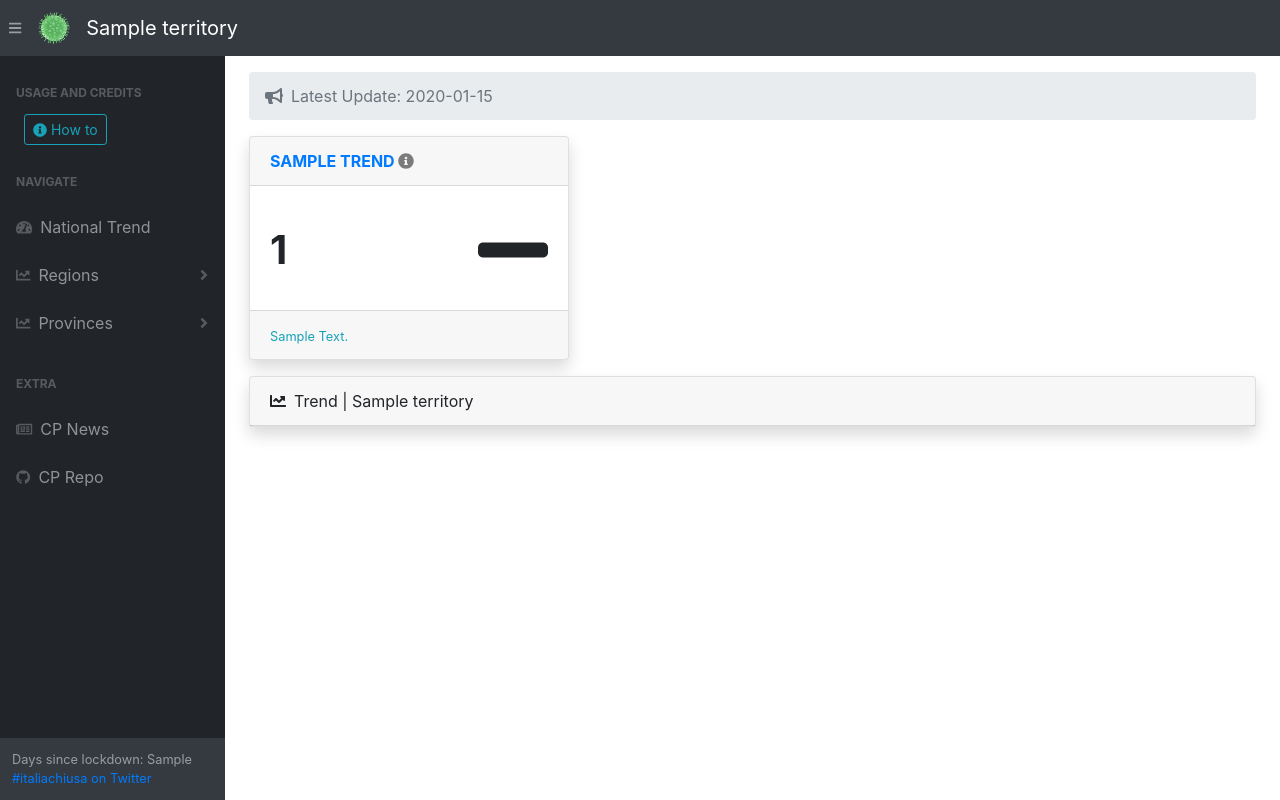
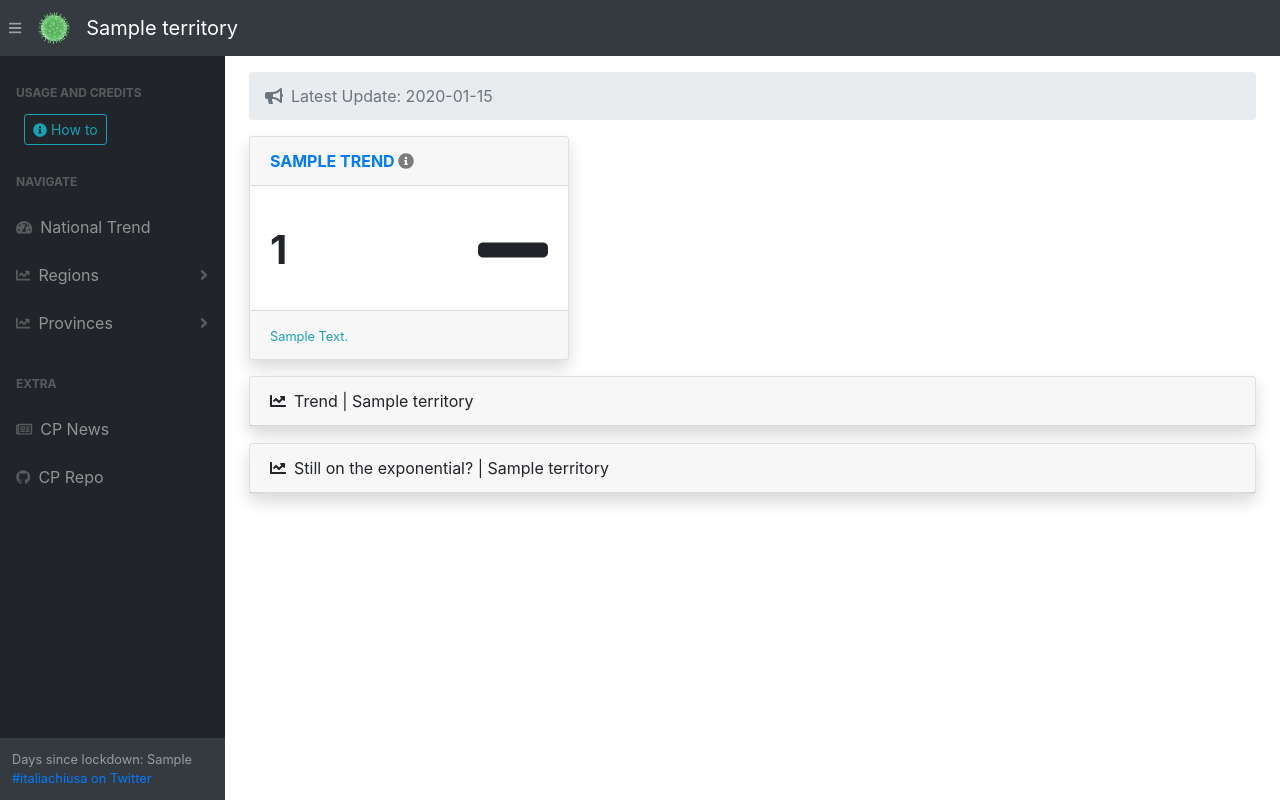
Before and after one commit to fabriziomiano/covidashit, a Flask app: template covidashit/templates/index.html in a window 1280 px wide. Run offline with Flask 2, Linux system fonts and the light colour scheme; the template is opened without the code that fills it: most values are stand-ins (such as "Sample title", 1, 10 or a date in 2020); some libraries are stand-ins or nearby versions.

Commit message:
draft exponential-status plot addition
Signed-off-by: Fabrizio Miano <fabriziomiano@gmail.com>

```diff
--- a/covidashit/dataset.py
+++ b/covidashit/dataset.py
@@ -20,6 +20,7 @@ TOT_SWABS = []
 HEALED = []
 TOT_CASES = []
 TOT_POS_VAR = []
+SCATTER_IACOPO = []
 
 
 def read_cached_data(data_filepath):
@@ -198,6 +199,7 @@ def fill_data(datum, province=False):
         NEW_POS.append(datum["nuovi_positivi"])
         TOT_SWABS.append(datum["tamponi"])
         TOT_POS_VAR.append(datum["variazione_totale_positivi"])
+        SCATTER_IACOPO.append([datum["totale_positivi"], datum["nuovi_positivi"]])
     date_dt = dt.datetime.strptime(datum["data"], PCM_DATE_FMT)
     date_str = date_dt.strftime(CHART_DATE_FMT)
     DATES.append(date_str)
@@ -221,6 +223,7 @@ def init_data():
     HEALED.clear()
     TOT_CASES.clear()
     TOT_POS_VAR.clear()
+    SCATTER_IACOPO.clear()
 
 
 def init_chart(chart_id, chart_type, dates):
--- a/covidashit/static/js/makeChart.js
+++ b/covidashit/static/js/makeChart.js
@@ -52,4 +52,89 @@ $(document).ready(function () {
             }
         }
     });
+
+    if (!window.location.href.includes("provinces")) {
+        $("#chart-iacopo").highcharts({
+            chart: {
+                type: 'scatter',
+                zoomType: 'xy'
+            },
+            title: {
+                text: 'New Positive VS Total positive',
+                align: "left"
+            },
+            subtitle: {
+                text: 'Source: <a href="' + url + '">Civil Protection dataset</a>',
+                align: "left"
+            },
+            xAxis: {
+                title: {
+                    enabled: true,
+                    text: '# Total cases'
+                },
+                startOnTick: true,
+                endOnTick: true,
+                showLastLabel: true
+            },
+            yAxis: {
+                type: "logarithmic",
+                title: {
+                    text: '# New positives'
+                }
+            },
+            plotOptions: {
+                scatter: {
+                    marker: {
+                        radius: 5,
+                        states: {
+                            hover: {
+                                enabled: true,
+                                lineColor: 'rgb(100,100,100)'
+                            }
+                        }
+                    },
+                    lineWidth: 2,
+                    states: {
+                        hover: {
+                            marker: {
+                                enabled: false
+                            }
+                        }
+                    },
+                    tooltip: {
+                        headerFormat: '<b>{series.name}</b><br>',
+                        pointFormat: '{point.x} New positive cases, {point.y} Total cases'
+                    }
+                }
+            },
+            exporting: {
+                buttons: {
+                    linScale: {
+                        text: 'Lin',
+                        onclick: function () {
+                            this.yAxis[0].update({
+                                type: 'linear'
+                            });
+                        }
+                    },
+                    logScale: {
+                        text: 'Log',
+                        onclick: function () {
+                            this.yAxis[0].update({
+                                type: 'logarithmic'
+                            });
+                        }
+                    },
+                }
+            },
+            series: [{
+                name: "New positive VS Total positive",
+                data: data
+            }],
+            credits: {
+                href: "https://fabriziomiano.github.io",
+                text: "by Fabrizio Miano | Made with Highcharts.com",
+            },
+        });
+    }
 });
--- a/covidashit/templates/index.html
+++ b/covidashit/templates/index.html
@@ -245,6 +245,27 @@
                         </div>
                     </div>
                 </div>
+
+                {% if territory not in provinces %}
+                    <div class="row">
+                        <div class="col-xl-12">
+                            <div class="card border-left-primary shadow mb-3" id="chartCard">
+                                <div class="card-header"><i class="fas fa-chart-line mr-2"></i>{{ _("Still on the exponential?") }} |
+                                    {% if territory %}
+                                        {{ territory }}
+                                    {% else %} {{ _("National") }}
+                                    {% endif %}
+                                </div>
+                                <div id="chart-iacopo" class="container-fluid" style="border: none; width:100%; margin: 0 auto"></div>
+                                <script>
+                                    let data = {{ scatterplot_data }};
+                                </script>
+                            </div>
+                        </div>
+                    </div>
+                {% endif %}
+
+
             </div>
         </main>
     </div>
```
Also changed, not shown: covidashit/views.py (+7 -3 lines).
